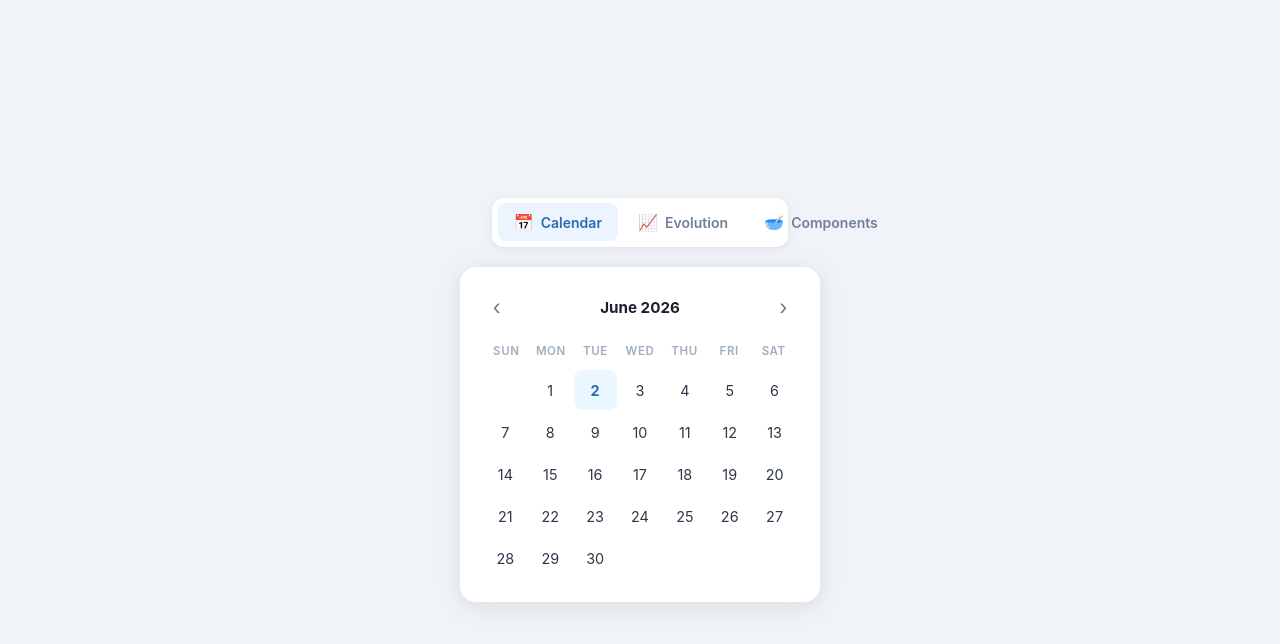
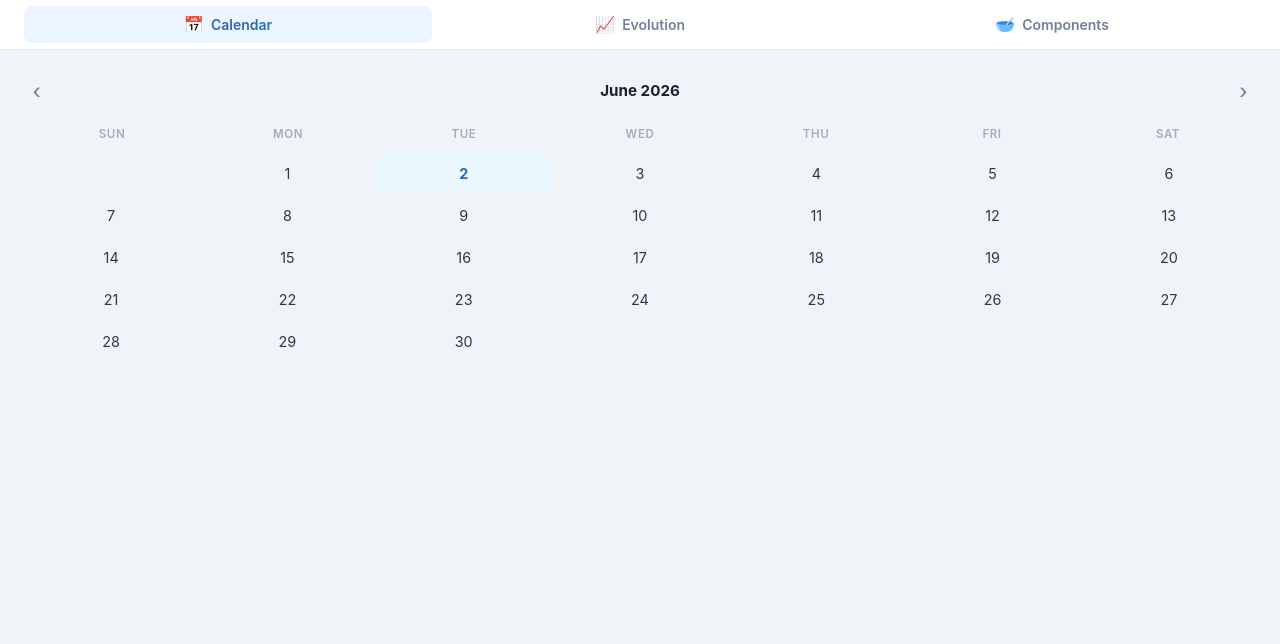
Before and after one commit to capelski/morpholody, a React (Vite) app: page / in a window 1280 px wide. Shown: the top 644 px of the page. Built offline with nearby package versions, Linux system fonts and the light colour scheme.

Commit message:
Make the navbar and the Calendar, Evolution and Components views span the whole width of the page. Remove the card layout from the three components. Fix the navbar at the top of the page and align the content of three components at the top of the remaining space

```diff
--- a/src/App.css
+++ b/src/App.css
@@ -1,7 +1,11 @@
 .app {
-  padding: 2rem;
   display: flex;
   flex-direction: column;
-  align-items: center;
-  width: 360px;
+  height: 100vh;
 }
+
+.app-content {
+  flex: 1;
+  overflow-y: auto;
+  padding: 1.5rem;
+}
--- a/src/App.tsx
+++ b/src/App.tsx
@@ -19,6 +19,7 @@ export default function App() {
   return (
     <div className="app">
       <NavBar active={view} onChange={setView} />
+      <div className="app-content">
         {view === "calendar" ? (
           <Calendar viewYear={viewYear} viewMonth={viewMonth} onMonthChange={handleMonthChange} />
         ) : view === "evolution" ? (
@@ -27,5 +28,6 @@ export default function App() {
           <Components />
         )}
       </div>
+    </div>
   );
 }
--- a/src/components/Calendar.css
+++ b/src/components/Calendar.css
@@ -1,9 +1,5 @@
 .calendar {
-  background: #ffffff;
-  border-radius: 16px;
-  box-shadow: 0 4px 24px rgba(0, 0, 0, 0.1);
-  padding: 1.5rem;
-  width: 360px;
+  width: 100%;
   user-select: none;
 }
 
--- a/src/components/Components.css
+++ b/src/components/Components.css
@@ -1,8 +1,5 @@
 .components-view {
-  background: #ffffff;
-  border-radius: 12px;
-  padding: 1.25rem;
-  box-shadow: 0 2px 10px rgba(0, 0, 0, 0.08);
+  width: 100%;
 }
 
 .components-toolbar {
--- a/src/components/Evolution.css
+++ b/src/components/Evolution.css
@@ -1,9 +1,5 @@
 .evolution {
-  background: #ffffff;
-  border-radius: 16px;
-  box-shadow: 0 4px 24px rgba(0, 0, 0, 0.1);
-  padding: 1.5rem;
-  width: 360px;
+  width: 100%;
 }
 
 .evolution-header {
--- a/src/components/NavBar.css
+++ b/src/components/NavBar.css
@@ -1,9 +1,7 @@
 .navbar {
   background: #ffffff;
-  border-radius: 12px;
-  padding: 0.35rem;
-  box-shadow: 0 2px 10px rgba(0, 0, 0, 0.08);
-  margin-bottom: 1.25rem;
+  padding: 0.35rem 1.5rem;
+  border-bottom: 1px solid #e2e8f0;
   width: 100%;
 }
 
--- a/src/index.css
+++ b/src/index.css
@@ -11,7 +11,4 @@ body {
     -apple-system, BlinkMacSystemFont, "Segoe UI", Roboto, sans-serif;
   background: #f0f4f8;
   min-height: 100vh;
-  display: flex;
-  align-items: center;
-  justify-content: center;
 }
```
Lines whose indentation alone changed are shown as unchanged.
